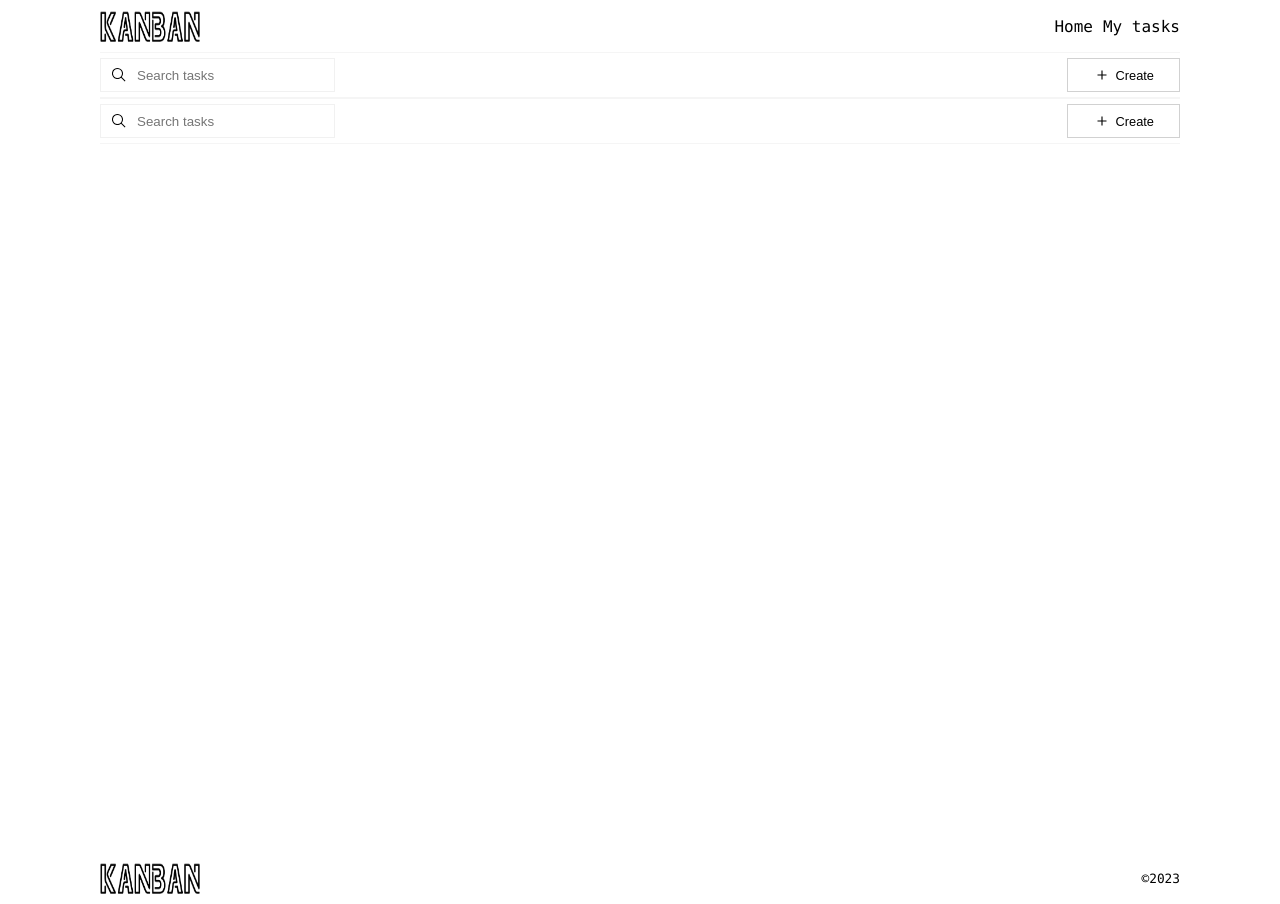
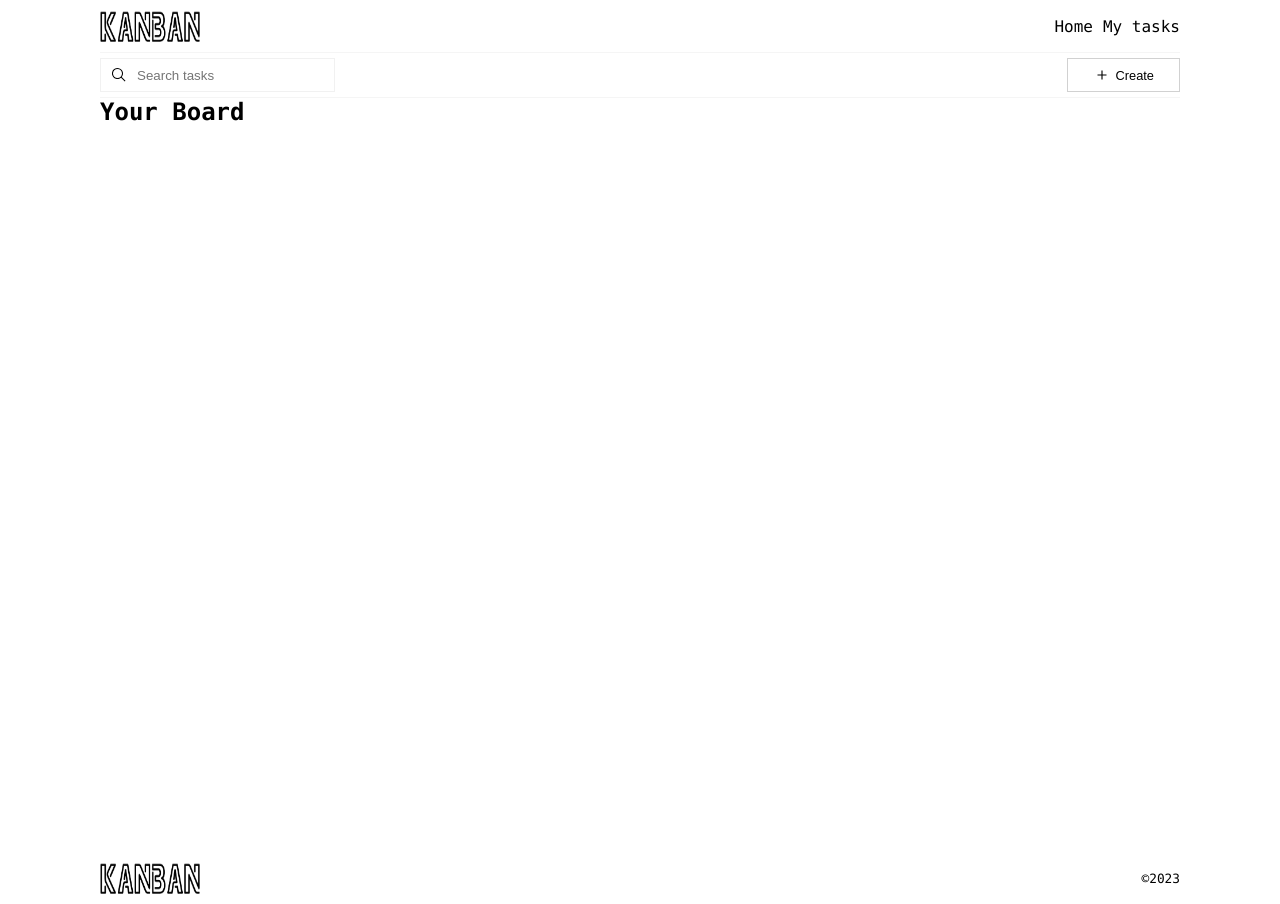
Before and after one commit to mutuaMkennedy/kanban-board, a Next.js app: page / in a window 1280 px wide. Built offline with nearby package versions, Linux system fonts and the light colour scheme.

Commit message:
remove action bar, add heading

```diff
--- a/src/modules/TaskManagement/KanbanBoard/Kanban.tsx
+++ b/src/modules/TaskManagement/KanbanBoard/Kanban.tsx
@@ -1,10 +1,10 @@
 import React from "react";
-import { ActionBar } from "@/common/components/ActionBar";
+import utilsStyles from "@/styles/utils.module.css";
 
 const Kanban: React.FC = () => {
     return(
         <>
-            <ActionBar/>
+            <h2 className={utilsStyles.headingSection}>Your Board</h2>
         </>
     )
 }
```
